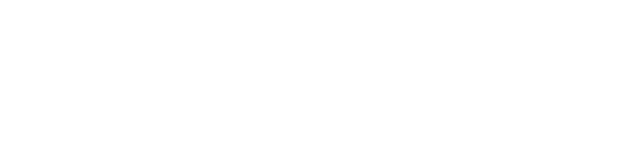
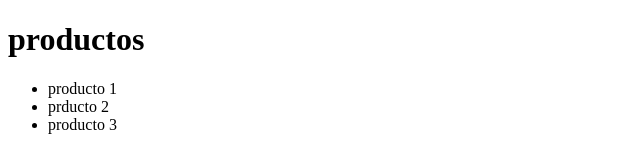
Before and after one commit to diegocastilloupgrade/git_practica, a plain HTML site: page index.html in a window 1280 px wide. Shown: the whole page, without its empty margins (0-640 px from the left). Drawn offline with Linux system fonts and the light colour scheme.

Commit message:
cambios en html productos

```diff
--- a/index.html
+++ b/index.html
@@ -6,6 +6,12 @@
     <meta name="viewport" content="width=device-width, initial-scale=1.0">
     <title>Prueba Git</title>
 </head>
+
+<h1>productos</h1>
+<ul><li>producto 1
+    <li>prducto 2</li>
+    <li>producto 3</li>
+</ul>
 <body>
 
 </body>
```
